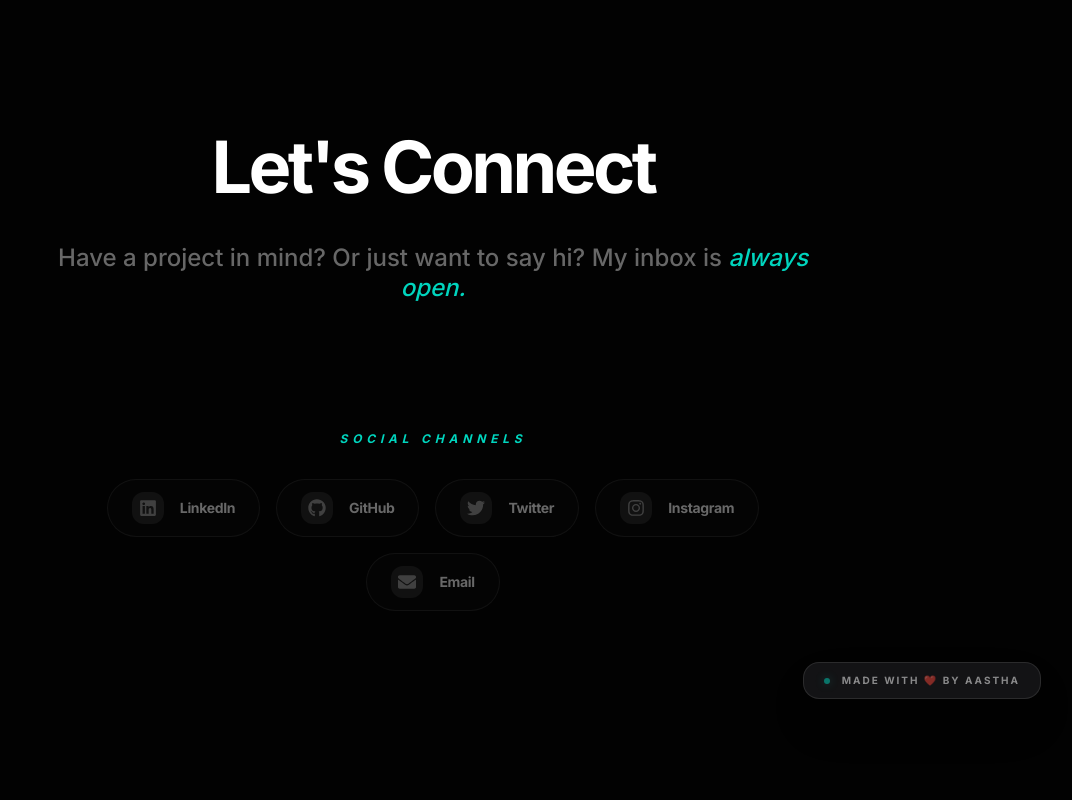
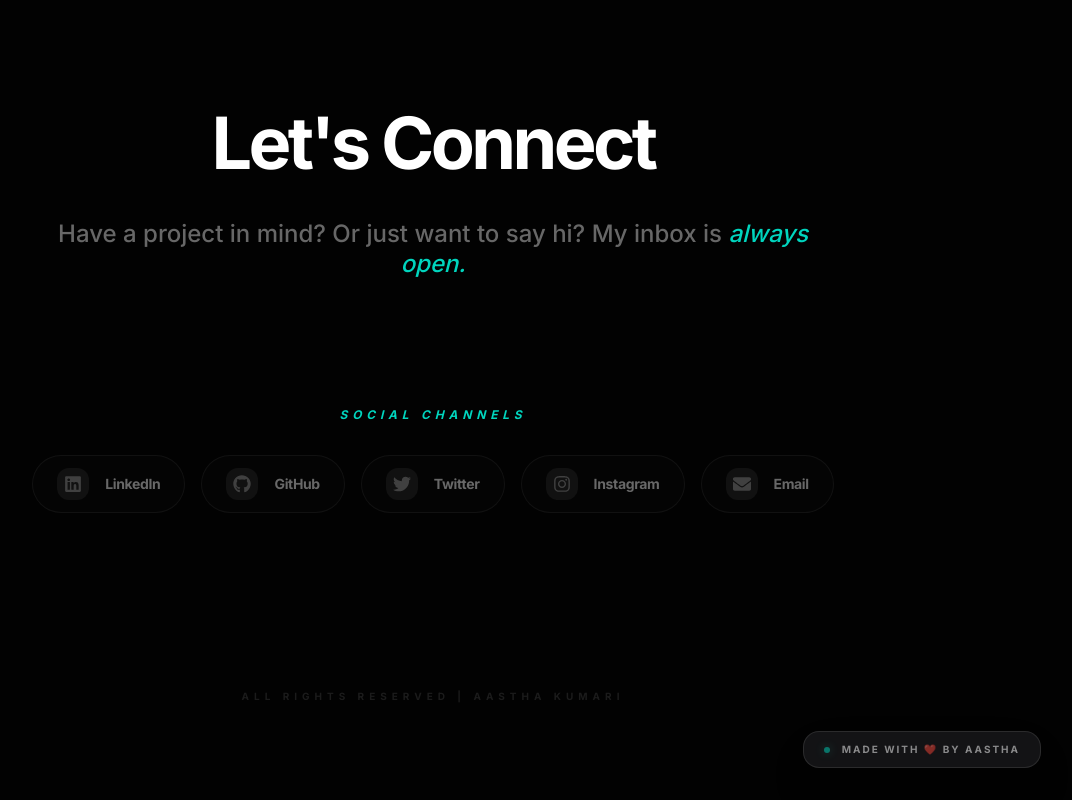
Before and after one commit to aasthakumari03/updated_Portfolio, a Next.js app: page / in a window 1280 px wide. Shown: the part 6505-7305 px from the top of the page, without its empty margins (207-1279 px from the left). Before the commit the page ends 7236 px from the top, so only its background shows below. Built offline with nearby package versions, Linux system fonts and the light colour scheme; a web font is replaced by a local one.

Commit message:
style: add copyright footer to Connect section

```diff
--- a/app/page.tsx
+++ b/app/page.tsx
@@ -313,7 +313,7 @@ export default function Home() {
           </p>
         </div>
 
-        <div className="max-w-2xl mx-auto w-full space-y-16">
+        <div className="max-w-4xl mx-auto w-full space-y-24">
           <div className="space-y-8">
             <h3 className="text-xs font-bold text-teal-400 uppercase tracking-[0.4em] italic text-center">Social Channels</h3>
             <div className="flex flex-wrap justify-center gap-4">
@@ -333,6 +333,13 @@ export default function Home() {
               ))}
             </div>
           </div>
+
+          {/* Footer Line */}
+          <div className="pt-20 text-center">
+            <p className="text-[10px] font-bold text-white/10 uppercase tracking-[0.5em]">
+              ALL RIGHTS RESERVED | AASTHA KUMARI
+            </p>
+          </div>
         </div>
       </section>
 
```
